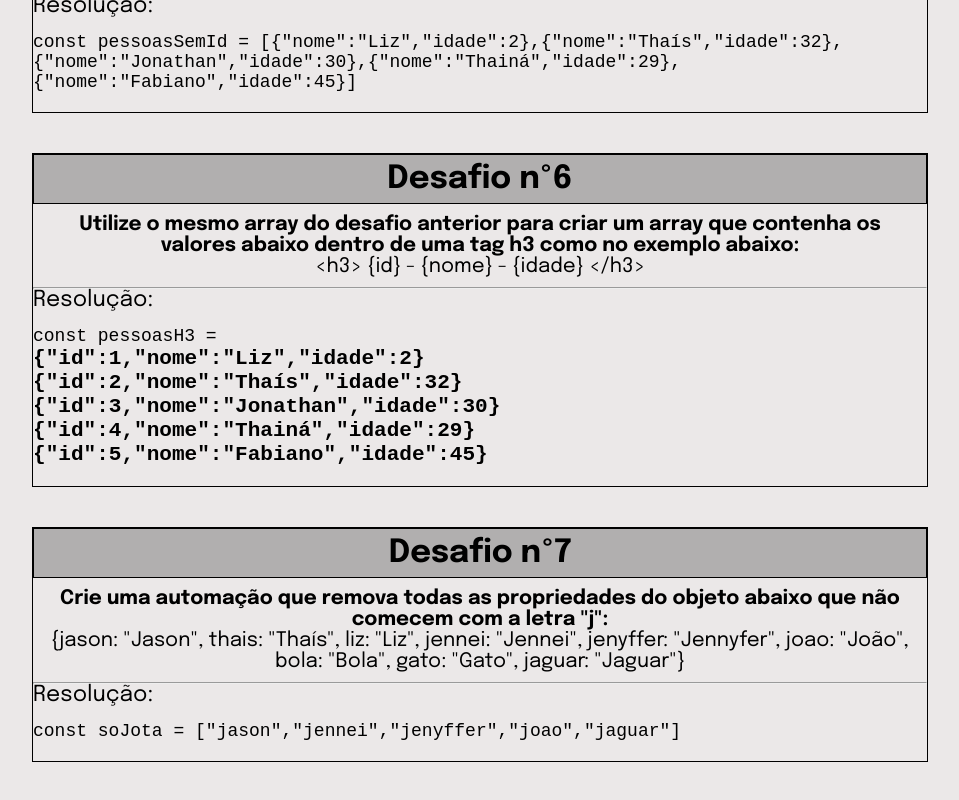
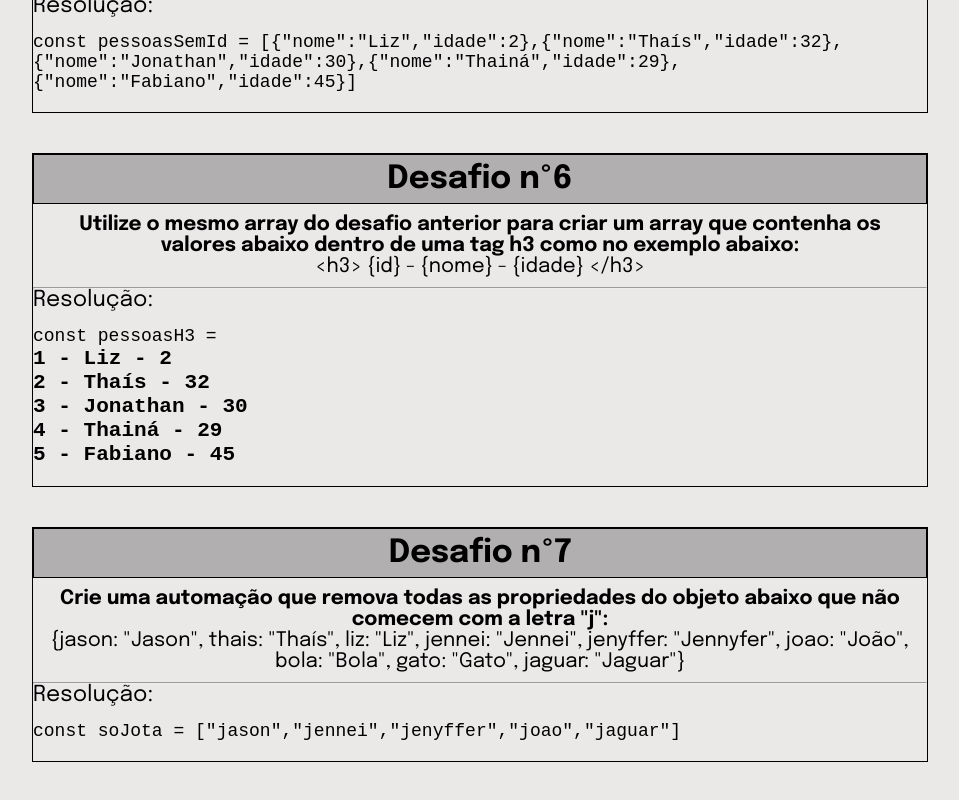
Before and after one commit to wagnervital/testewagner, a React (Vite) app: page / in a window 1280 px wide. Shown: the part 2020-2820 px from the top of the page, without its empty margins (160-1119 px from the left). Built offline with nearby package versions, Linux system fonts and the light colour scheme.

Commit message:
edição de uma variavel

```diff
--- a/src/pages/Home/index.tsx
+++ b/src/pages/Home/index.tsx
@@ -62,9 +62,10 @@ export function Home() {
   })
 
   //-----DESAFIO NÚMERO 6
-  const pessoasH3 = pessoas.map((Emh) => {
-    return <h3> {JSON.stringify(Emh)} </h3>
+  const pessoasH3 = pessoas.map((emh) => {
+    return <h3 key={emh.id}> {emh.id} - {emh.nome} - {emh.idade} </h3>
   })
+
 
   //-----DESAFIO NÚMERO 7
   const jotas = {
```
